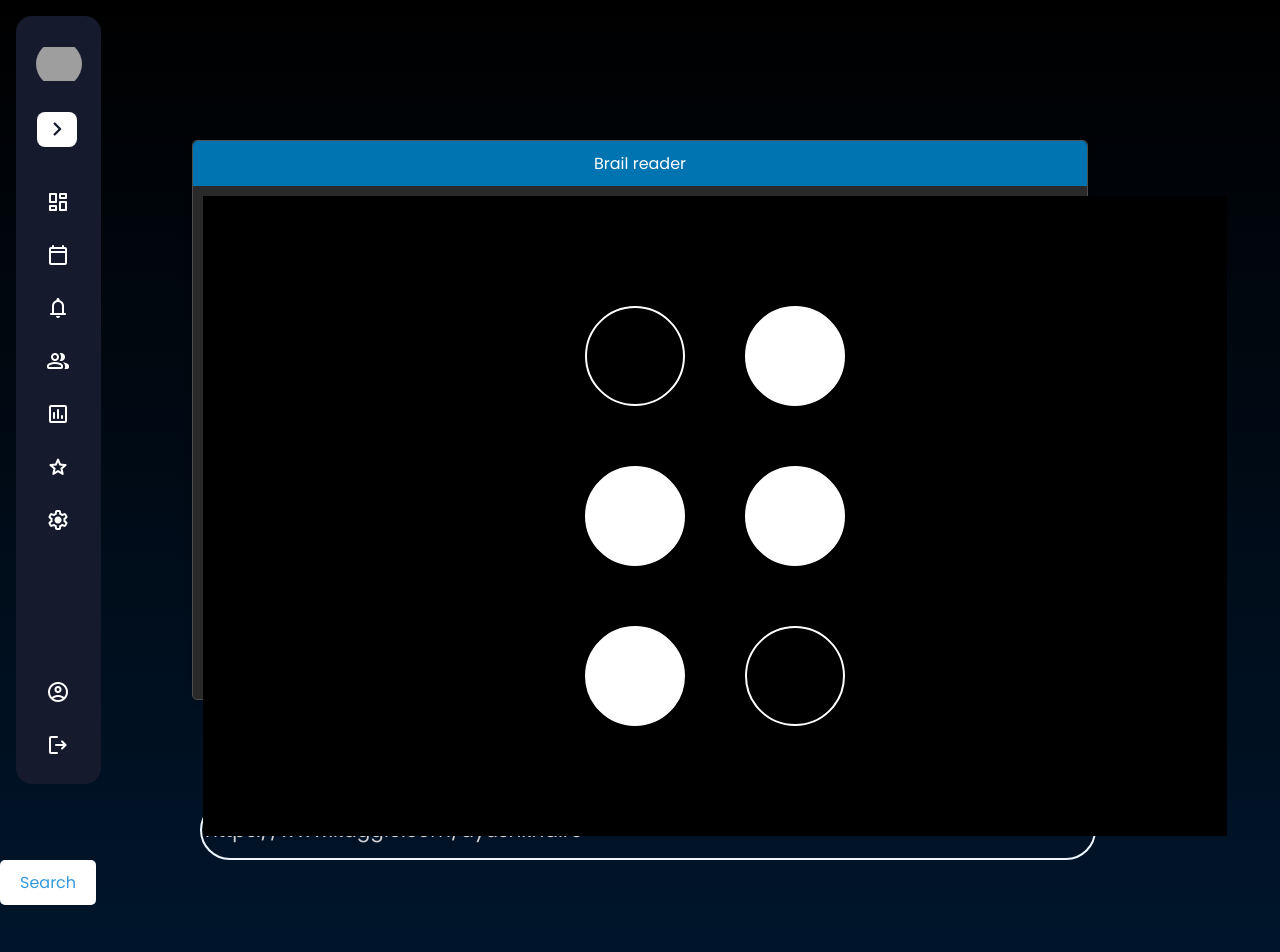
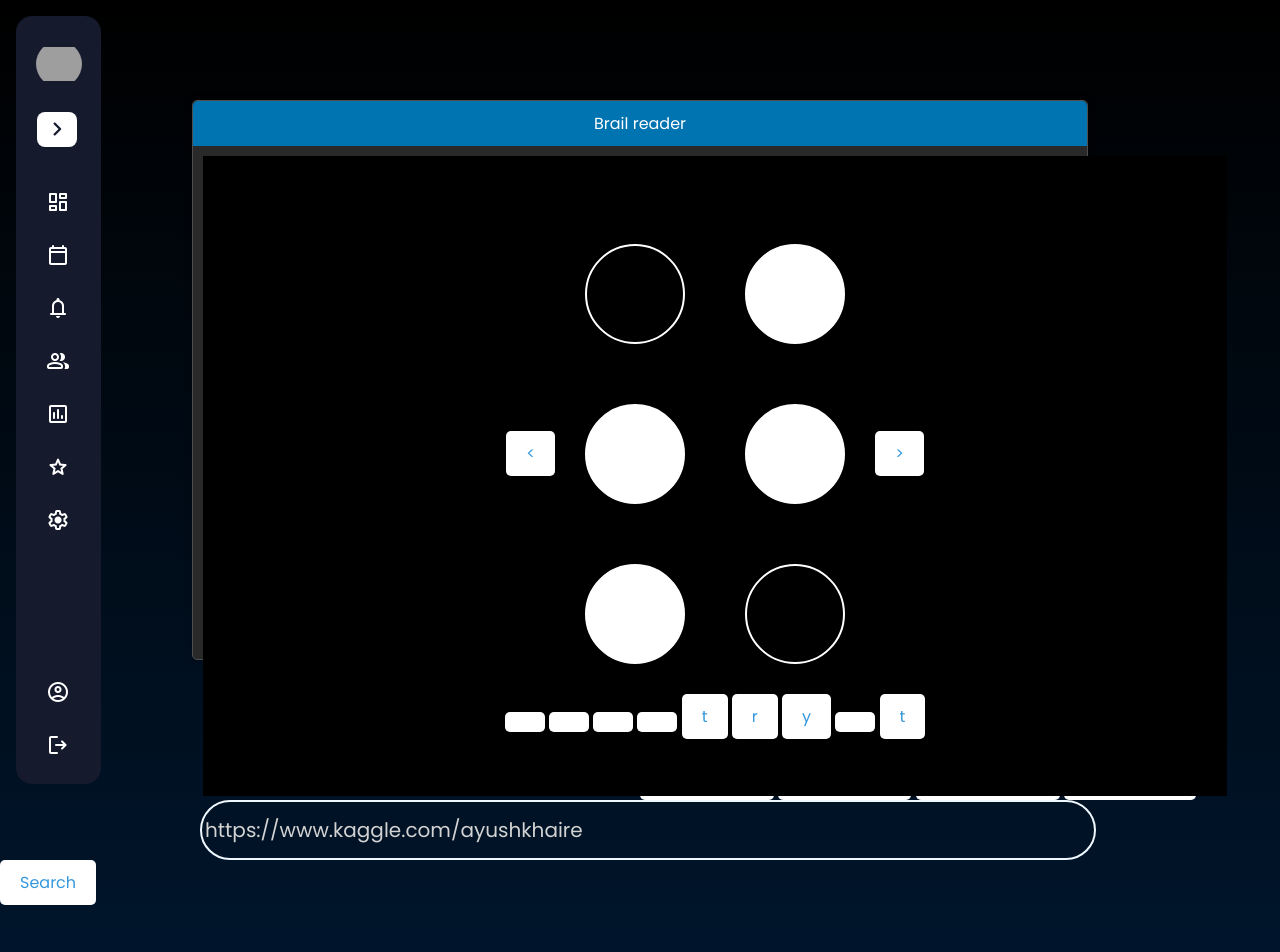
Before and after one commit to AYUSHKHAIRE/web-view, a Django app: page /browse/ in a window 1280 px wide, after a click on "Brail reader". Shown: the top 952 px of the page. Run offline with Django 5.2, Linux system fonts and the light colour scheme; the visitor is signed in with stand-in values (Sample User, id 1); parts of the project's set-up code (start-up, migrations or seed data) failed here and were passed over; some libraries are stand-ins or nearby versions; grey boxes are pictures that could not be loaded.

Commit message:
added left right button

```diff
--- a/accessweb/templates/browse/main.html
+++ b/accessweb/templates/browse/main.html
@@ -102,7 +102,7 @@
       </div>
     </div>
   </div>
-  <div id="aichat" class="chat-box" >
+  <div id="aichat" class="chat-box">
     <div class="chat-header" onclick="minimizeChat('aichat')">chat with AI</div>
     <div class="chat-content">
       <div class="chatBot">
@@ -128,7 +128,7 @@
       </div>
     </div>
   </div>
-  <div id="highlight-chat-box" class="chat-box" >
+  <div id="highlight-chat-box" class="chat-box">
     <div class="chat-header" onclick="minimizeChat('highlight-chat-box')">
       Highlight text
     </div>
@@ -139,7 +139,11 @@
       </button>
     </div>
   </div>
-  <div id="brail-reader" class="chat-box brail-reader" style=" width: 70vw; height: 70vh;">
+  <div
+    id="brail-reader"
+    class="chat-box brail-reader"
+    style="width: 70vw; height: 70vh; top: 100px"
+  >
     <div class="chat-header" onclick="minimizeChat('brail-reader')">
       Brail reader
     </div>
@@ -147,6 +151,9 @@
       <div class="mainbrailcolordiv">
         <div id="braildiv" class="braildiv">
           <div class="mainbrailstrip" id="mainbrailstrip">
+            <div class="brailarrow" id="brailleft">
+              <button>&lt;</button>
+            </div>
             <div class="brailcol" id="brailcol1">
               <div id="braildot1" class="dot braildot"></div>
               <div id="braildot2" class="dot braildot"></div>
@@ -157,6 +164,38 @@
               <div id="braildot5" class="dot braildot"></div>
               <div id="brailcol6" class="dot braildot"></div>
             </div>
+            <div class="brailarrow" id="brailright">
+              <button>&gt;</button>
+            </div>
+          </div>
+          <div class="textstrip">
+            <button class="brail-english-letter" id="brail-english-letter-0">
+              &nbsp;&nbsp;&nbsp;
+            </button>
+            <button class="brail-english-letter" id="brail-english-letter-1">
+              &nbsp;&nbsp;&nbsp;
+            </button>
+            <button class="brail-english-letter" id="brail-english-letter-2">
+              &nbsp;&nbsp;&nbsp;
+            </button>
+            <button class="brail-english-letter" id="brail-english-letter-3">
+              &nbsp;&nbsp;&nbsp;
+            </button>
+            <button class="brail-english-letter" id="brail-english-letter-4">
+              &nbsp;&nbsp;&nbsp;
+            </button>
+            <button class="brail-english-letter" id="brail-english-letter-5">
+              &nbsp;&nbsp;&nbsp;
+            </button>
+            <button class="brail-english-letter" id="brail-english-letter-6">
+              &nbsp;&nbsp;&nbsp;
+            </button>
+            <button class="brail-english-letter" id="brail-english-letter-7">
+              &nbsp;&nbsp;&nbsp;
+            </button>
+            <button class="brail-english-letter" id="brail-english-letter-8">
+              &nbsp;&nbsp;&nbsp;
+            </button>
           </div>
         </div>
       </div>
```
